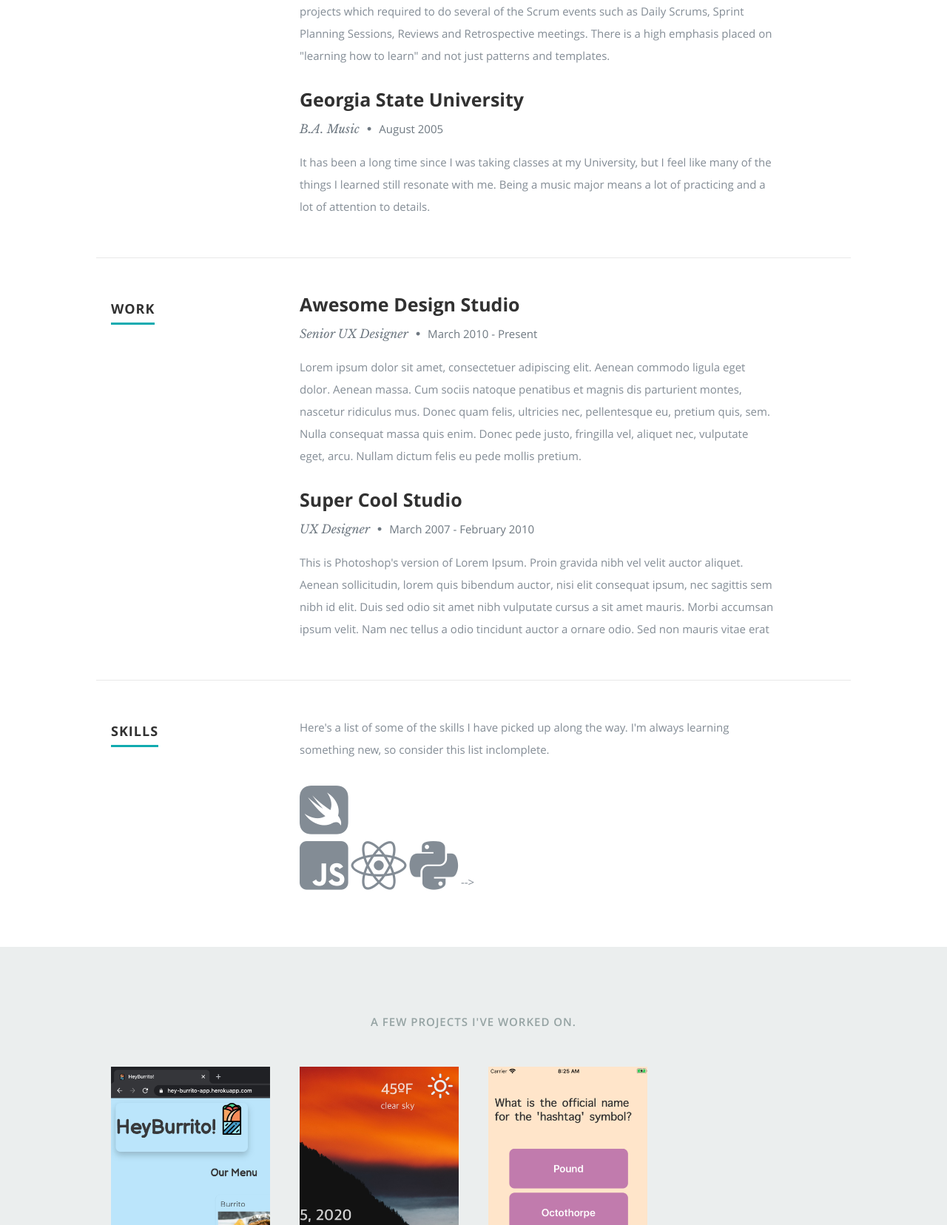
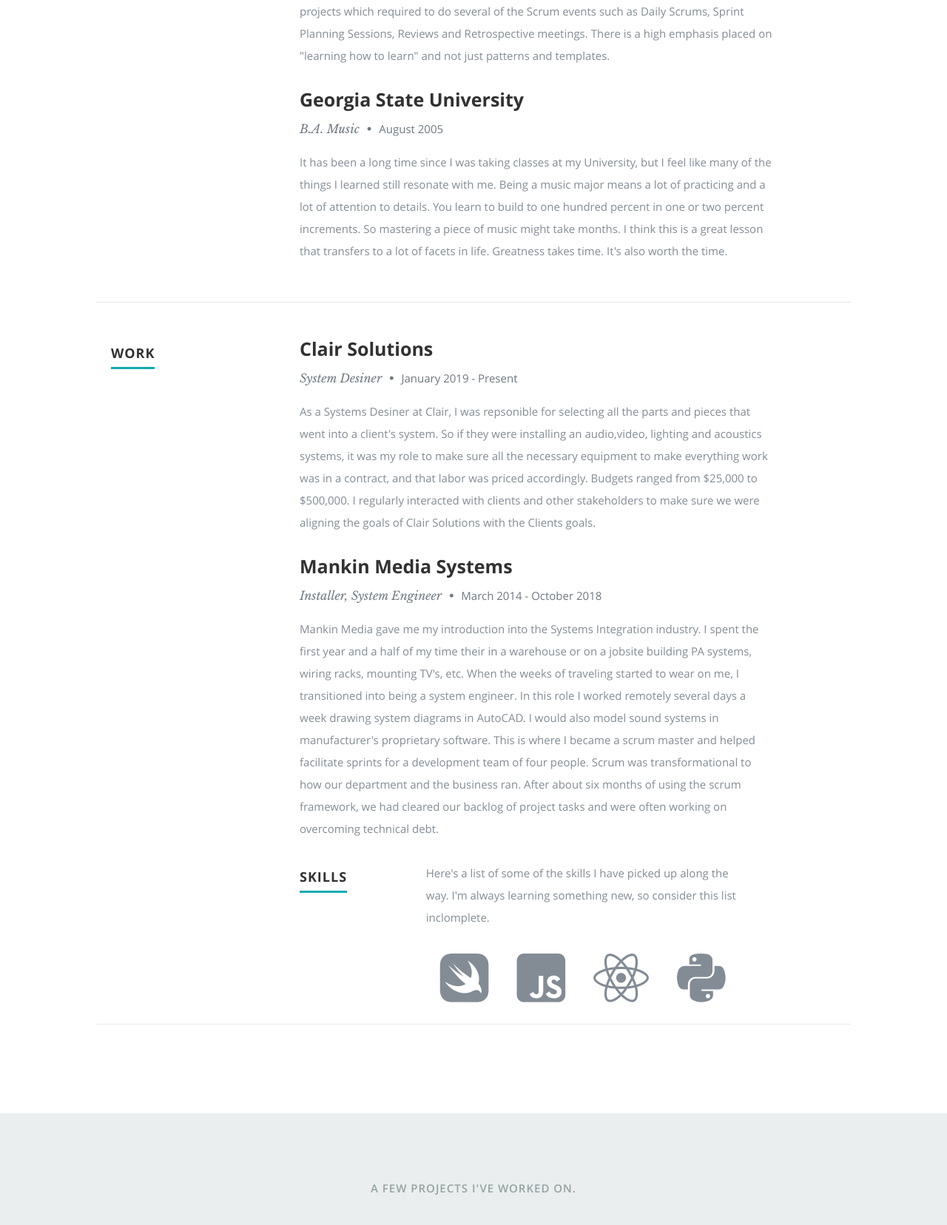
Before and after one commit to travisbrigman/personal-site, a PHP site: page / in a window 1280 px wide. Shown: the part 2000-3656 px from the top of the page at 74% size. Run offline with PHP 8.4, Linux system fonts and the light colour scheme; some libraries are stand-ins or nearby versions.

Commit message:
lots of changes and updates

```diff
--- a/Ceevee10/css/layout.css
+++ b/Ceevee10/css/layout.css
@@ -52,7 +52,7 @@
    vertical-align: middle;
    margin: 0 auto;
    width: 85%;
-   padding-bottom: 30px;s
+   padding-bottom: 30px;
    text-align: center;
 }
 
@@ -66,10 +66,10 @@
 }
 header .banner-text h3 {
    font: 18px/1.9em 'librebaskerville-regular', serif;
-   color: #A8A8A8;
+   color: #3d3d3d;
    margin: 0 auto;
    width: 70%;
-   text-shadow: 0px 1px 2px rgba(0, 0, 0, .5);
+   text-shadow: 0px 1px 2px rgba(36, 35, 35, 0.5);
 }
 header .banner-text h3 span,
 header .banner-text h3 a {
@@ -284,6 +284,13 @@
 /*----------------------------------------------*/
 /*	Skill Bars
 /*----------------------------------------------*/
+
+.tech-icons {
+   display: flex;
+   flex-flow: row wrap;
+   justify-content: space-around;
+   align-items: center;
+}
 
 .bars {
 	width: 95%;
--- a/Ceevee10/index.html
+++ b/Ceevee10/index.html
@@ -63,8 +63,8 @@
             and learn more <a class="smoothscroll" href="#about">about me</a>.</h3>
             <hr />
             <ul class="social">
-               <li><a href="#"><i class="fa fa-twitter"></i></a></li>
-               <li><a href="#"><i class="fa fa-linkedin"></i></a></li>
+               <li><a href="https://twitter.com/recordingtravis"><i class="fa fa-twitter"></i></a></li>
+               <li><a href="https://www.linkedin.com/in/travisrbrigman/"><i class="fa fa-linkedin"></i></a></li>
             </ul>
          </div>
       </div>
@@ -119,7 +119,7 @@
 
                <div class="columns download">
                   <p>
-                     <a href="#" class="button"><i class="fa fa-download"></i>Download Resume</a>
+                     <a href="TravisBrigman-V3.1.pdf" download="Travis-Brigman-Resumé" class="button"><i class="fa fa-download"></i>Download Resume</a>
                   </p>
                </div>
 
@@ -175,7 +175,8 @@
 
                   <p>
                   It has been a long time since I was taking classes at my University, but I feel like many of the things I learned still resonate with me.
-                  Being a music major means a lot of practicing and a lot of attention to details.
+                  Being a music major means a lot of practicing and a lot of attention to details. You learn to build to one hundred percent in one or two percent increments. So mastering a piece of music might take months.
+                  I think this is a great lesson that transfers to a lot of facets in life. Greatness takes time. It's also worth the time.
                   </p>
 
                </div>
@@ -201,32 +202,23 @@
 
                <div class="twelve columns">
 
-                  <h3>Awesome Design Studio</h3>
-                  <p class="info">Senior UX Designer <span>&bull;</span> <em class="date">March 2010 - Present</em></p>
+                  <h3>Clair Solutions</h3>
+                  <p class="info">System Desiner <span>&bull;</span> <em class="date">January 2019 - Present</em></p>
 
                   <p>
-                  Lorem ipsum dolor sit amet, consectetuer adipiscing elit. Aenean commodo ligula eget dolor. Aenean massa.
-                  Cum sociis natoque penatibus et magnis dis parturient montes, nascetur ridiculus mus. Donec quam felis,
-                  ultricies nec, pellentesque eu, pretium quis, sem. Nulla consequat massa quis enim.
-                  Donec pede justo, fringilla vel, aliquet nec, vulputate eget, arcu. Nullam dictum felis eu pede mollis pretium.
-                  </p>
-
-               </div>
-
-            </div> <!-- item end -->
-
+                  As a Systems Desiner at Clair, I was repsonible for selecting all the parts and pieces that went into a client's system. So if they were installing an audio,video, lighting
+                  and acoustics systems, it was my role to make sure all the necessary equipment to make everything work was in a contract, and that labor was priced accordingly. Budgets ranged from $25,000 to $500,000. I regularly interacted with clients and other stakeholders to make sure we were aligning the goals of Clair Solutions with the Clients goals.
             <div class="row item">
 
                <div class="twelve columns">
 
-                  <h3>Super Cool Studio</h3>
-                  <p class="info">UX Designer <span>&bull;</span> <em class="date">March 2007 - February 2010</em></p>
+                  <h3>Mankin Media Systems</h3>
+                  <p class="info">Installer, System Engineer  <span>&bull;</span> <em class="date">March 2014 - October 2018</em></p>
 
                   <p>
-                  This is Photoshop's version  of Lorem Ipsum. Proin gravida nibh vel velit auctor aliquet.
-                  Aenean sollicitudin, lorem quis bibendum auctor, nisi elit consequat ipsum, nec sagittis sem
-                  nibh id elit. Duis sed odio sit amet nibh vulputate cursus a sit amet mauris. Morbi accumsan
-                  ipsum velit. Nam nec tellus a odio tincidunt auctor a ornare odio. Sed non  mauris vitae erat
+                  Mankin Media gave me my introduction into the Systems Integration industry. I spent the first year and a half of my time their in a warehouse or on a jobsite building PA systems, wiring racks, mounting TV's, etc.
+                  When the weeks of traveling started to wear on me, I transitioned into being a system engineer. In this role I worked remotely several days a week drawing system diagrams in AutoCAD. I would also model sound systems in manufacturer's proprietary software.
+                  This is where I became a scrum master and helped facilitate sprints for a development team of four people. Scrum was transformational to how our department and the business ran. After about six months of using the scrum framework, we had cleared our backlog of project tasks and were often working on overcoming technical debt.
                   </p>
 
                </div>
@@ -252,24 +244,12 @@
             I'm always learning something new, so consider this list inclomplete.
             </p>
 
-            <div><i class="fab fa-swift fa-5x"></i></div>
+            <div class="tech-icons">
+            <i class="fab fa-swift fa-5x"></i>
             <i class="fab fa-js-square fa-5x"></i>
             <i class="fab fa-react fa-5x"></i>
             <i class="fab fa-python fa-5x"></i>
-<!--
-				<div class="bars">
-
-				   <ul class="skills">
-					   <li><span class="bar-expand photoshop"></span><em>React</em></li>
-                  <li><span class="bar-expand illustrator"></span><em>Javascript</em></li>
-						<li><span class="bar-expand wordpress"></span><em>Swift</em></li>
-						<li><span class="bar-expand css"></span><em>Scrum/Agile</em></li>
-						<li><span class="bar-expand html5"></span><em>Grommet UI</em></li>
-					</ul>
-
-				</div><!-- end skill-bars -->
-
-           -->
+            </div>
 
 			</div> <!-- main-col end -->
 
@@ -448,7 +428,7 @@
 
          <div class="three columns action">
 
-            <a href="http://www.dreamhost.com/r.cgi?287326|STYLESHOUT" class="button">Contact Me</a>
+            <a href="mailto:travis1000@icloud.com" class="button">Contact Me</a>
 
          </div>
 
@@ -467,7 +447,7 @@
 
             <div class="two columns header-col">
 
-               <h1><span>Client Testimonials</span></h1>
+               <h1><span>Testimonials</span></h1>
 
             </div>
 
@@ -515,8 +495,8 @@
          <div class="twelve columns">
 
             <ul class="social-links">
-               <li><a href="#"><i class="fa fa-twitter"></i></a></li>
-               <li><a href="#"><i class="fa fa-linkedin"></i></a></li>
+               <li><a href="https://twitter.com/recordingTravis"><i class="fa fa-twitter"></i></a></li>
+               <li><a href="https://www.linkedin.com/in/travisrbrigman/"><i class="fa fa-linkedin"></i></a></li>
             </ul>
 
             <ul class="copyright">
```
Also changed, not shown: 1 other file.
